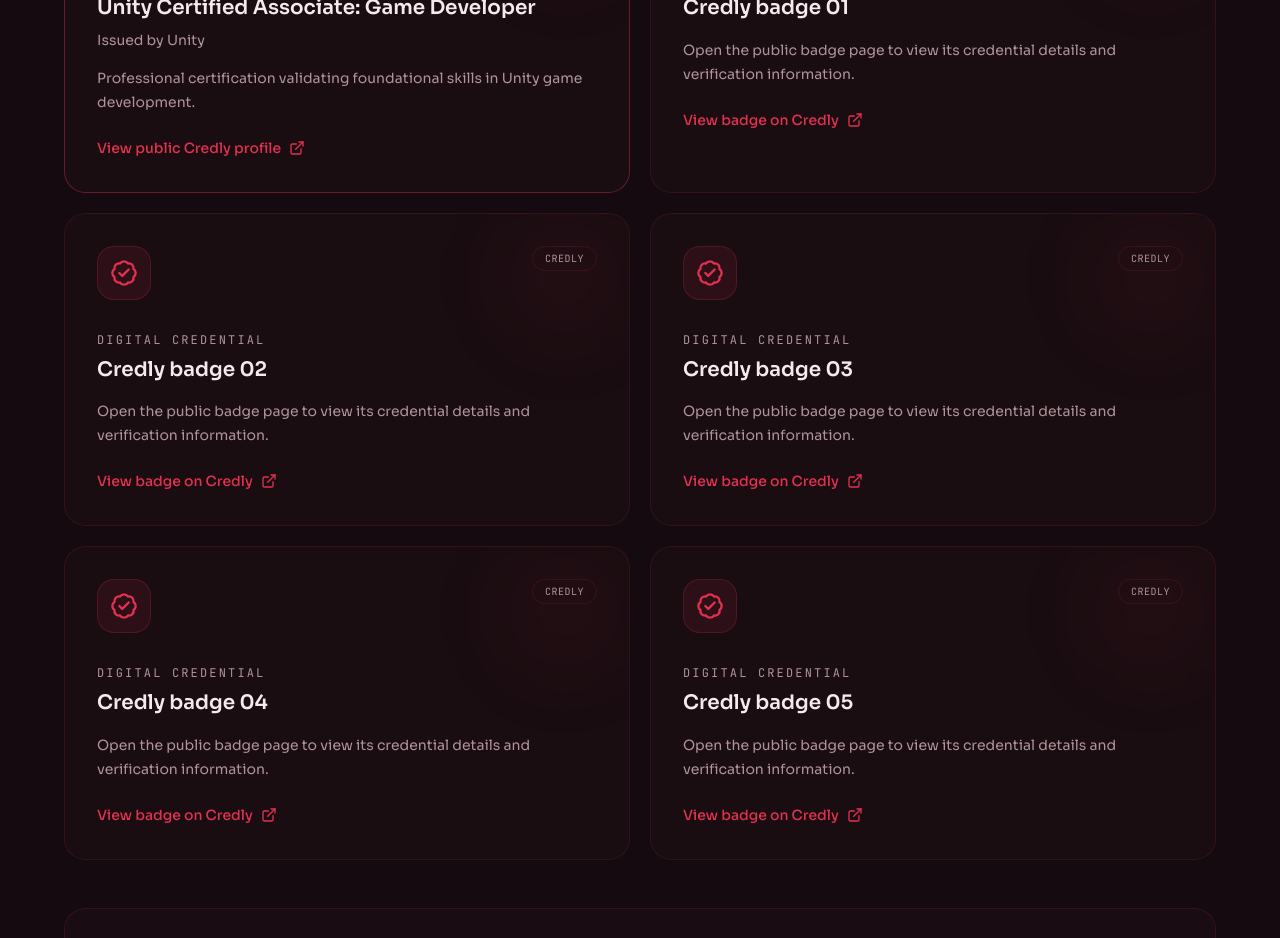
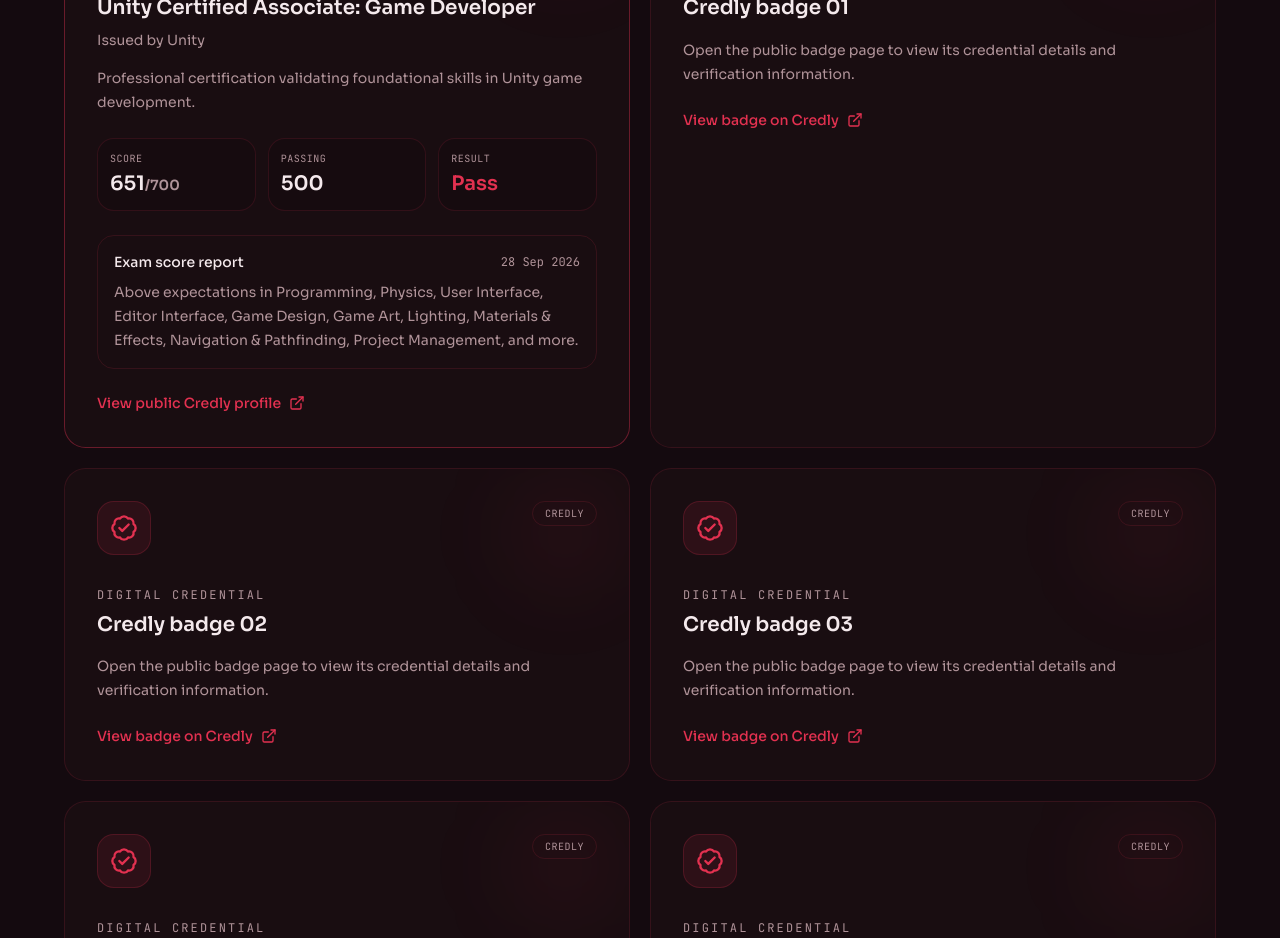
Before and after one commit to smritinukula16/smriti-portfolio, a Next.js app: page /certifications in a window 1280 px wide. Shown: the part 800-1738 px from the top of the page. Built offline with nearby package versions, Linux system fonts and the light colour scheme.

Commit message:
Add Unity certification exam score report details

```diff
--- a/app/certifications/page.tsx
+++ b/app/certifications/page.tsx
@@ -83,6 +83,33 @@ export default function CertificationsPage() {
               <p className="relative mt-4 text-sm leading-6 text-muted-foreground">
                 Professional certification validating foundational skills in Unity game development.
               </p>
+
+              <div className="relative mt-6 grid grid-cols-3 gap-3">
+                <div className="rounded-xl border border-border bg-background/60 p-3">
+                  <p className="font-mono text-[10px] uppercase tracking-wider text-muted-foreground">Score</p>
+                  <p className="mt-1 text-xl font-semibold">651<span className="text-sm text-muted-foreground">/700</span></p>
+                </div>
+                <div className="rounded-xl border border-border bg-background/60 p-3">
+                  <p className="font-mono text-[10px] uppercase tracking-wider text-muted-foreground">Passing</p>
+                  <p className="mt-1 text-xl font-semibold">500</p>
+                </div>
+                <div className="rounded-xl border border-border bg-background/60 p-3">
+                  <p className="font-mono text-[10px] uppercase tracking-wider text-muted-foreground">Result</p>
+                  <p className="mt-1 text-xl font-semibold text-primary">Pass</p>
+                </div>
+              </div>
+
+              <div className="relative mt-6 rounded-xl border border-border p-4">
+                <div className="flex flex-wrap items-center justify-between gap-2">
+                  <p className="text-sm font-medium">Exam score report</p>
+                  <p className="font-mono text-xs text-muted-foreground">28 Sep 2026</p>
+                </div>
+                <p className="mt-2 text-sm leading-6 text-muted-foreground">
+                  Above expectations in Programming, Physics, User Interface, Editor Interface, Game Design, Game Art,
+                  Lighting, Materials & Effects, Navigation & Pathfinding, Project Management, and more.
+                </p>
+              </div>
+
               <a href={credlyProfileUrl} target="_blank" rel="noreferrer" className="relative mt-6 inline-flex items-center gap-2 text-sm font-medium text-primary hover:underline">
                 View public Credly profile <ExternalLink className="size-4" />
               </a>
```
